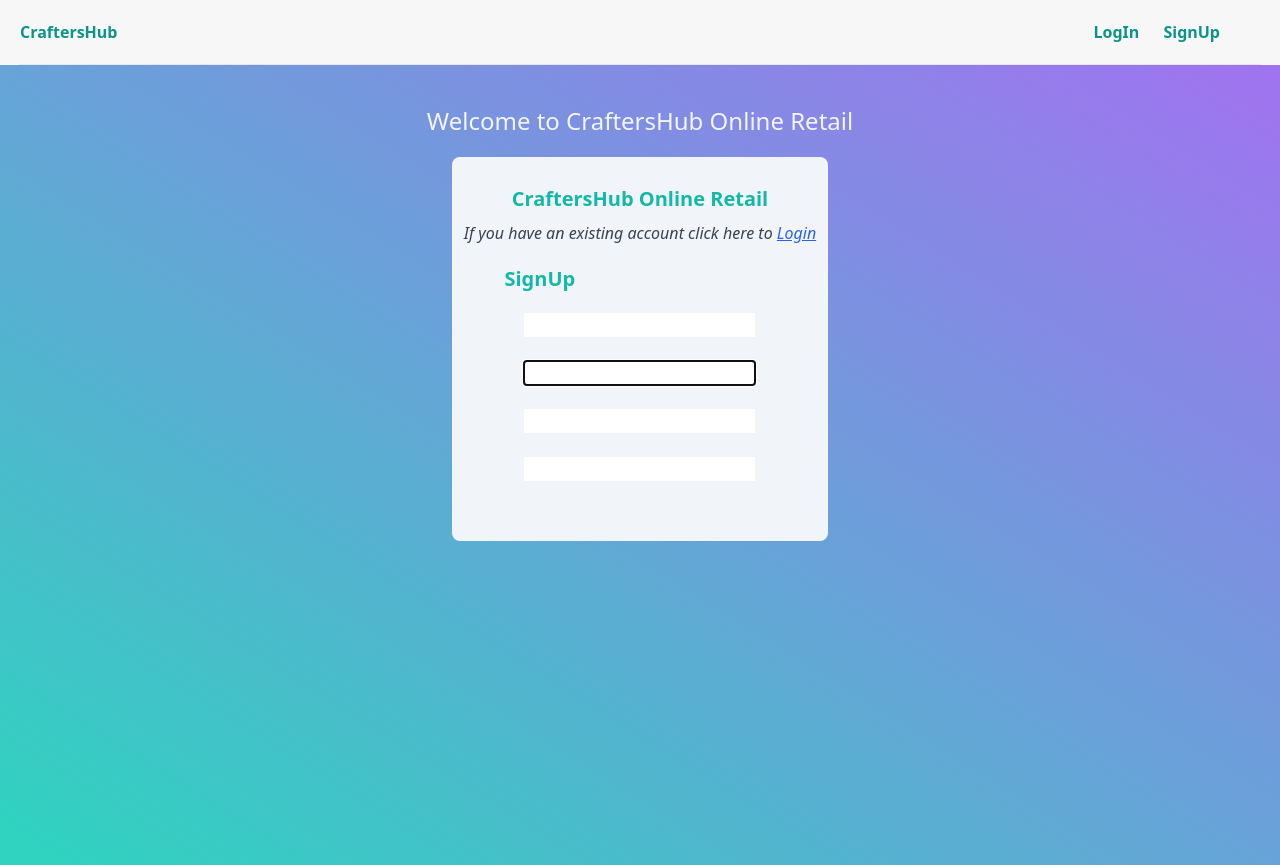
After one commit to DarkEye00/CraftersHub-Final-Yr-Project, a Django app: page /Register/ in a window 1280 px wide. The commit adds this page. Run offline with Django 4.2, Linux system fonts and the light colour scheme.

Commit message:
Created the signup page

```diff
--- a/WeSale/urls.py
+++ b/WeSale/urls.py
@@ -15,12 +15,12 @@ Including another URLconf
     2. Add a URL to urlpatterns:  path('blog/', include('blog.urls'))
 """
 from django.contrib import admin
-from django.urls import path, include
+from django.urls import include, path
+
 
 
 urlpatterns = [
     path('admin/', admin.site.urls),
-    path('', include('userauths.routes')),
-    path('index/', include('core.routes'))
-
+    path("", include("userauths.routes")),
+    path("", include('core.routes'))
     ]
--- a/core/routes.py
+++ b/core/routes.py
@@ -4,5 +4,6 @@ from core import views
 app_name= "core"
 
 urlpatterns = [
-    path("", views.index)
+    path("index/", views.index, name="index"),
+    path("cart/", views.cart)
 ]
--- a/core/views.py
+++ b/core/views.py
@@ -4,3 +4,6 @@ from django.shortcuts import render
 # Create your views here.
 def index(request):
     return render (request, "index.html")
+
+def cart(request):
+    return render (request, "cart.html")
--- a/static/output/style.css
+++ b/static/output/style.css
@@ -585,36 +581,40 @@ video {
   display: flex;
 }
 
+.h-36 {
+  height: 9rem;
+}
+
+.h-44 {
+  height: 11rem;
+}
+
+.h-52 {
+  height: 13rem;
+}
+
+.h-\[100vh\] {
+  height: 100vh;
+}
+
 .h-\[30px\] {
   height: 30px;
-}
-
-.h-\[470px\] {
-  height: 470px;
-}
-
-.h-full {
-  height: 100%;
 }
 
 .h-auto {
   height: auto;
 }
 
-.h-52 {
-  height: 13rem;
+.min-h-screen {
+  min-height: 100vh;
 }
 
-.h-44 {
-  height: 11rem;
+.w-36 {
+  width: 9rem;
 }
 
-.h-36 {
-  height: 9rem;
-}
-
-.min-h-screen {
-  min-height: 100vh;
+.w-44 {
+  width: 11rem;
 }
 
 .w-52 {
@@ -629,40 +629,32 @@ video {
   width: 250px;
 }
 
-.w-\[450px\] {
-  width: 450px;
+.w-\[97\%\] {
+  width: 97%;
 }
 
-.w-\[97\%\] {
-  width: 97%;
+.w-auto {
+  width: auto;
 }
 
 .w-full {
   width: 100%;
 }
 
-.w-auto {
-  width: auto;
+.w-\[\] {
+  width: ;
 }
 
-.w-5 {
-  width: 1.25rem;
+.w-\[300px\] {
+  width: 300px;
 }
 
-.w-4 {
-  width: 1rem;
+.w-\[0px\] {
+  width: 0px;
 }
 
-.w-44 {
-  width: 11rem;
-}
-
-.w-3 {
-  width: 0.75rem;
-}
-
-.w-36 {
-  width: 9rem;
+.w-\[500px\] {
+  width: 500px;
 }
 
 .flex-row {
@@ -713,8 +711,24 @@ video {
   margin-bottom: calc(1.25rem * var(--tw-space-y-reverse));
 }
 
-.overflow-x-clip {
-  overflow-x: clip;
+.space-y-1 > :not([hidden]) ~ :not([hidden]) {
+  --tw-space-y-reverse: 0;
+  margin-top: calc(0.25rem * calc(1 - var(--tw-space-y-reverse)));
+  margin-bottom: calc(0.25rem * var(--tw-space-y-reverse));
+}
+
+.space-y-6 > :not([hidden]) ~ :not([hidden]) {
+  --tw-space-y-reverse: 0;
+  margin-top: calc(1.5rem * calc(1 - var(--tw-space-y-reverse)));
+  margin-bottom: calc(1.5rem * var(--tw-space-y-reverse));
+}
+
+.overflow-hidden {
+  overflow: hidden;
+}
+
+.rounded-full {
+  border-radius: 9999px;
 }
 
 .rounded-lg {
@@ -890,6 +821,11 @@ video {
   padding: 1.25rem;
 }
 
+.px-3 {
+  padding-left: 0.75rem;
+  padding-right: 0.75rem;
+}
+
 .px-4 {
   padding-left: 1rem;
   padding-right: 1rem;
@@ -905,17 +841,13 @@ video {
   padding-bottom: 0.75rem;
 }
 
-.px-3 {
-  padding-left: 0.75rem;
-  padding-right: 0.75rem;
+.py-5 {
+  padding-top: 1.25rem;
+  padding-bottom: 1.25rem;
 }
 
 .pl-16 {
   padding-left: 4rem;
-}
-
-.pl-4 {
-  padding-left: 1rem;
 }
 
 .pt-3 {
--- a/templates/partials/pre.html
+++ b/templates/partials/pre.html
@@ -11,13 +11,16 @@
     'output/style.css' %}"
     />
   </head>
-  <body class="bg-[#f7f7f7] min-h-screen overflow-x-clip font-sans w-full">
+  <body class="bg-[#f7f7f7] min-h-screen font-sans w-full overflow-hidden">
     <header class="w-full">
       <nav
         class="flex justify-between items-center mr-10 p-5 text-teal-600 font-semibold"
       >
-        <div>CraftersHub</div>
-        <div>Login</div>
+        <a>CraftersHub</a>
+        <div class="space-x-5">
+          <a href="#">LogIn</a>
+          <a>SignUp</a>
+        </div>
       </nav>
       <div class="flex justify-center">
         <hr class="w-[97%] text-5xl" />
--- /dev/null
+++ b/templates/userauths/signup.html
@@ -0,0 +1,49 @@
+{% extends "partials/pre.html" %}{% block content %}
+
+<section
+  class="flex flex-col items-center bg-gradient-to-tr from-teal-400 to-violet-600/70 p-5 border-1 w-full h-[100vh] text-gray-700"
+>
+  <div class="text-center p-5 text-gray-100">
+    <h2 class="text-bold text-2xl">Welcome to CraftersHub Online Retail</h2>
+  </div>
+
+  <!--------------Sign Up Form----------------->
+
+  <div class="w-auto h-auto bg-slate-100 rounded-lg py-5">
+    <h3 class="text-center text-teal-500 font-semibold text-xl p-2">
+      CraftersHub Online Retail
+    </h3>
+    <p class="italic px-3">
+      If you have an existing account click here to
+      <a href="{% url 'userauths:login' %}" class="underline text-blue-600"
+        >Login</a
+      >
+    </p>
+    <div class="p-5 flex justify-center">
+      <div>
+        <h4 class="text-teal-500 font-semibold text-xl">SignUp</h4>
+
+        <form class="flex flex-col space-y-6 p-5">
+          <div>{{form.username}}</div>
+
+          <div>{{form.email}}</div>
+
+          <div>{{form.password1}}</div>
+
+          <div>{{form.password2}}</div>
+        </form>
+      </div>
+    </div>
+  </div>
+
+  <!--<div
+    class="w-52 h-52 rounded-full bg-blue-500 flex justify-center items-center z-0"
+  >
+    <div
+      class="w-44 h-44 rounded-full bg-green-500 flex justify-center items-center"
+    >
+      <div class="w-36 h-36 rounded-full bg-violet-600"></div>
+    </div>
+  </div> -->
+</section>
+{% endblock %}
--- /dev/null
+++ b/userauths/forms.py
@@ -0,0 +1,9 @@
+from django import forms
+from django.contrib.auth.forms import UserCreationForm
+from userauths.models import User
+
+class UserRegistrationForm(UserCreationForm):
+
+    class Meta:
+        model = User
+        fields = ['username', 'email']
--- a/userauths/routes.py
+++ b/userauths/routes.py
@@ -4,5 +4,6 @@ from userauths import views
 app_name= "userauths"
 
 urlpatterns = [
-    path("", views.sign_up)
+    path("Register/", views.sign_up, name='register'),
+    path("Login/cd", views.login, name='login')
 ]
--- a/userauths/views.py
+++ b/userauths/views.py
@@ -1,5 +1,34 @@
-from django.shortcuts import render
+from django.shortcuts import render, redirect
+from userauths.forms import UserRegistrationForm
+from django.contrib import messages
+from django.contrib.auth import authenticate
 
 # Create your views here.
 def sign_up(request):
-    return render(request, "signup.html")
+
+    if request.method == "POST":
+        form = UserRegistrationForm(request.POST or None)
+        if form.is_valid():
+            new_user = form.save()
+            username = form.cleaned_data.get("username")
+            messages.success(request, f"Hey {username}, Your acccount was created successfully")
+            new_user = authenticate(username=form.cleaned_data['email'],
+                                    password = form.cleaned_data['password1']
+                                    )
+
+            login(request, new_user)
+            return redirect("core:index")
+
+
+
+    else:
+        form = UserRegistrationForm()
+
+    context = {
+        'form': form,
+    }
+
+    return render(request, "userauths/signup.html", context)
+
+def login(request):
+    return render (request, "userauths/login.html")
```
Also changed, not shown: other parts of static/output/style.css (+30 -114 lines), templates/cart.html (added, +11 -0 lines), templates/index.html (+9 -0 lines), templates/partials/base.html (+3 -15 lines), templates/signup.html (deleted, +0 -68 lines), templates/userauths/login.html (added, +48 -0 lines), db.sqlite3.
